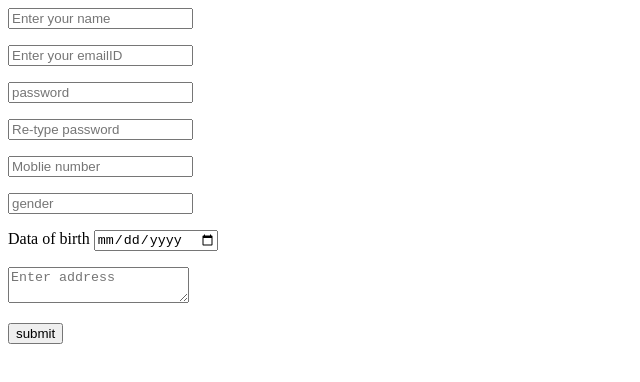
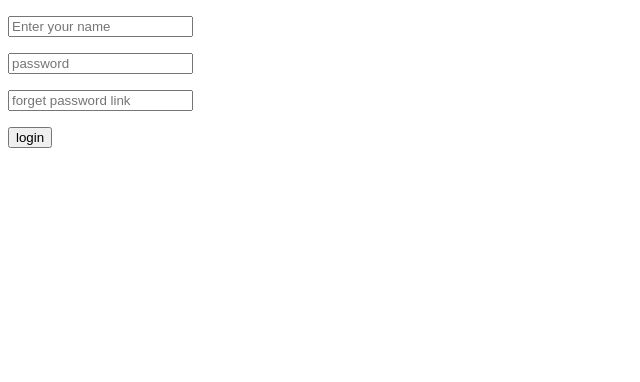
Before and after one commit to Saigogam007/mahesh_babu_bio_task, a plain HTML site: page login.html in a window 1280 px wide. Shown: the whole page, without its empty margins (0-640 px from the left). Drawn offline with Linux system fonts and the light colour scheme.

Commit message:
login.html

```diff
--- a/login.html
+++ b/login.html
@@ -6,71 +6,37 @@
     <title>Document</title>
 </head>
 <body>
-    <form action="./login.html">
+    <form action="./Blog.html">
+
+<p>
     <input
     type="text"
     placeholder="Enter your name"
     name="firstname"
-    id="firstname" />
+    id="firstname"
 
 </p>
-<p>
 
-    <input
-      tyoe="email"
-      placeholder="Enter your emailID"
-      name="email"
-      id="email"/>
-</p>
 <p>
     <input type="password"
     placeholder="password"
     name="password"
-    id="password"/>
-
-</p>
-</p>
-        <input
-        type="password"
-        placeholder="Re-type password"
-        name="confirm-password"
-        id="confirm-password" />
-
-<p></p>
-
-        <input
-        type="number"
-        placeholder="Moblie number"
-        name="moblie"
-        id="moblie-number" />
-
-
-<p>
-
-</p>
-       <input
-       type="gender"
-       placeholder="gender"
-       name="gender"
-       id="gender"/>
-<p
-
-<p>
-    <label for="">Data of birth</label>
-    <input type="date"/>
+    id="password"
 
 </p>
 
 <p>
-
-    <textarea name="address" id="address" placeholder="Enter address"></textarea>
-
-</p>
-<button>submit</button>
-
+    <input type="forget password link"
+    placeholder="forget password link"
+    name="forget password link"
+    id="forget password link"
 
 </p>
 
-   </form>
+<p>
+    <button>login</button>
+
+</p>
+   </formss>
 </body>
 </html>
```
